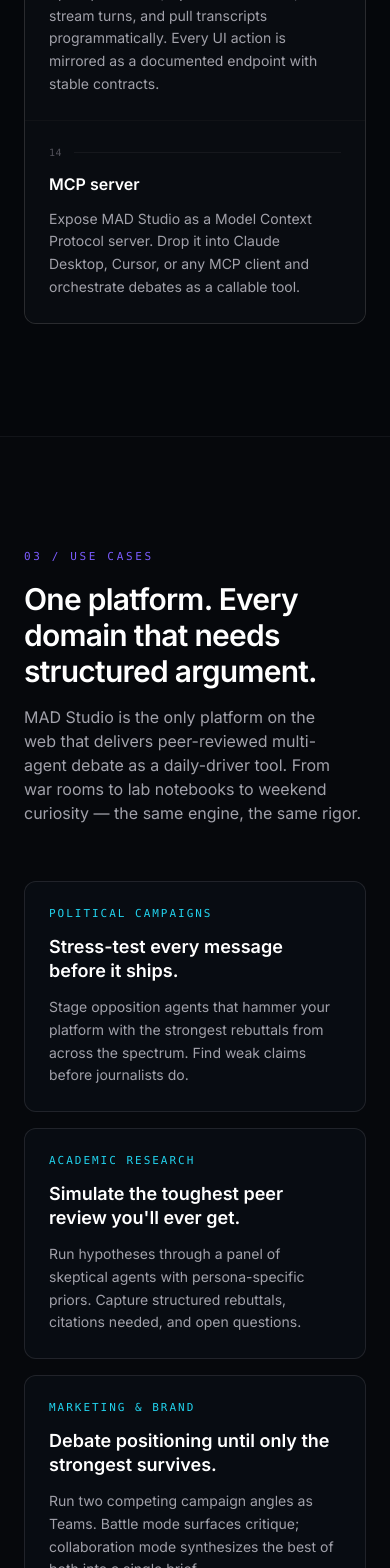
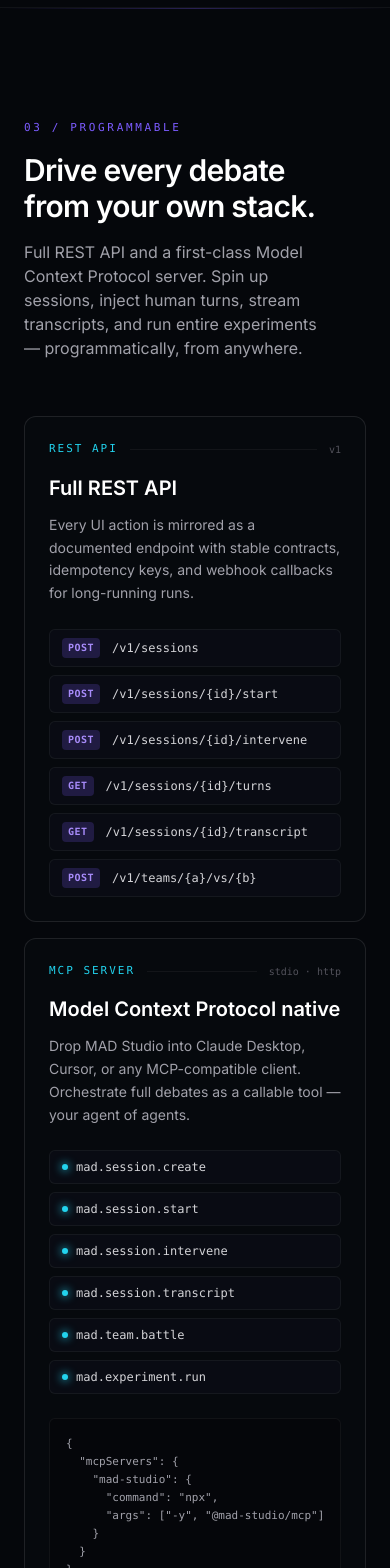
Before and after one commit to Andruuid/MADStudioLandingPage, a Next.js app: page / in a window 390 px wide. Shown: the part 5460-7028 px from the top of the page. Built offline with nearby package versions, Linux system fonts and the light colour scheme; no server answers.

Commit message:
Add dedicated API and MCP server section with nav link
Co-authored-by: Cursor <cursoragent@cursor.com>

```diff
--- a/app/page.tsx
+++ b/app/page.tsx
@@ -2,6 +2,7 @@ import Nav from "@/components/Nav";
 import Hero from "@/components/Hero";
 import Science from "@/components/Science";
 import Features from "@/components/Features";
+import ApiSection from "@/components/ApiSection";
 import UseCases from "@/components/UseCases";
 import Waitlist from "@/components/Waitlist";
 import Footer from "@/components/Footer";
@@ -13,6 +14,7 @@ export default function Home() {
       <Hero />
       <Science />
       <Features />
+      <ApiSection />
       <UseCases />
       <Waitlist />
       <Footer />
--- /dev/null
+++ b/components/ApiSection.tsx
@@ -0,0 +1,121 @@
+const endpoints = [
+  { method: "POST", path: "/v1/sessions" },
+  { method: "POST", path: "/v1/sessions/{id}/start" },
+  { method: "POST", path: "/v1/sessions/{id}/intervene" },
+  { method: "GET", path: "/v1/sessions/{id}/turns" },
+  { method: "GET", path: "/v1/sessions/{id}/transcript" },
+  { method: "POST", path: "/v1/teams/{a}/vs/{b}" },
+];
+
+const mcpTools = [
+  "mad.session.create",
+  "mad.session.start",
+  "mad.session.intervene",
+  "mad.session.transcript",
+  "mad.team.battle",
+  "mad.experiment.run",
+];
+
+export default function ApiSection() {
+  return (
+    <section
+      id="api"
+      className="relative border-t border-white/5 py-28 md:py-36"
+    >
+      <div
+        aria-hidden
+        className="absolute inset-x-0 top-0 mx-auto h-px max-w-6xl bg-gradient-to-r from-transparent via-accent/30 to-transparent"
+      />
+      <div className="mx-auto max-w-6xl px-6">
+        <div className="flex flex-col gap-4 md:max-w-2xl">
+          <span className="font-mono text-[11px] uppercase tracking-[0.24em] text-accent">
+            03 / Programmable
+          </span>
+          <h2 className="text-balance text-3xl font-semibold tracking-tight text-white md:text-5xl">
+            Drive every debate from your own stack.
+          </h2>
+          <p className="text-balance text-zinc-400 md:text-lg">
+            Full REST API and a first-class Model Context Protocol server.
+            Spin up sessions, inject human turns, stream transcripts, and run
+            entire experiments — programmatically, from anywhere.
+          </p>
+        </div>
+
+        <div className="mt-14 grid gap-4 lg:grid-cols-2">
+          <article className="glow-border relative overflow-hidden rounded-xl border border-white/10 bg-ink-900/70 p-6 md:p-8">
+            <div className="flex items-center gap-3">
+              <span className="font-mono text-[11px] uppercase tracking-[0.18em] text-accent-cyan">
+                REST API
+              </span>
+              <span className="h-px flex-1 bg-white/5" />
+              <span className="font-mono text-[10px] text-zinc-600">v1</span>
+            </div>
+            <h3 className="mt-4 text-xl font-semibold text-white md:text-2xl">
+              Full REST API
+            </h3>
+            <p className="mt-3 text-sm leading-relaxed text-zinc-400">
+              Every UI action is mirrored as a documented endpoint with stable
+              contracts, idempotency keys, and webhook callbacks for long-running
+              runs.
+            </p>
+
+            <ul className="mt-6 space-y-2 font-mono text-xs">
+              {endpoints.map((endpoint) => (
+                <li
+                  key={endpoint.path}
+                  className="flex items-center gap-3 rounded-md border border-white/5 bg-ink-800/60 px-3 py-2"
+                >
+                  <span className="rounded bg-accent/20 px-1.5 py-0.5 text-[10px] font-semibold tracking-wider text-accent-glow">
+                    {endpoint.method}
+                  </span>
+                  <span className="text-zinc-300">{endpoint.path}</span>
+                </li>
+              ))}
+            </ul>
+          </article>
+
+          <article className="glow-border relative overflow-hidden rounded-xl border border-white/10 bg-ink-900/70 p-6 md:p-8">
+            <div className="flex items-center gap-3">
+              <span className="font-mono text-[11px] uppercase tracking-[0.18em] text-accent-cyan">
+                MCP server
+              </span>
+              <span className="h-px flex-1 bg-white/5" />
+              <span className="font-mono text-[10px] text-zinc-600">stdio · http</span>
+            </div>
+            <h3 className="mt-4 text-xl font-semibold text-white md:text-2xl">
+              Model Context Protocol native
+            </h3>
+            <p className="mt-3 text-sm leading-relaxed text-zinc-400">
+              Drop MAD Studio into Claude Desktop, Cursor, or any MCP-compatible
+              client. Orchestrate full debates as a callable tool — your agent
+              of agents.
+            </p>
+
+            <ul className="mt-6 grid grid-cols-1 gap-2 font-mono text-xs sm:grid-cols-2">
+              {mcpTools.map((tool) => (
+                <li
+                  key={tool}
+                  className="flex items-center gap-2 rounded-md border border-white/5 bg-ink-800/60 px-3 py-2 text-zinc-300"
+                >
+                  <span className="h-1.5 w-1.5 rounded-full bg-accent-cyan shadow-[0_0_8px_1px_rgba(34,211,238,0.7)]" />
+                  {tool}
+                </li>
+              ))}
+            </ul>
+
+            <pre className="mt-6 overflow-x-auto rounded-md border border-white/5 bg-ink-950/80 p-4 font-mono text-[11px] leading-relaxed text-zinc-400">
+{`{
+  "mcpServers": {
+    "mad-studio": {
+      "command": "npx",
+      "args": ["-y", "@mad-studio/mcp"]
+    }
+  }
+}`}
+            </pre>
+          </article>
+        </div>
+      </div>
+    </section>
+  );
+}
--- a/components/Features.tsx
+++ b/components/Features.tsx
@@ -46,14 +46,6 @@ const features = [
   {
     title: "In-app + email notifications",
     body: "Get pinged when a run finishes or hits its cost cap. Resend integration when configured, in-app fallback when not.",
-  },
-  {
-    title: "Full REST API",
-    body: "Spin up sessions, inject interventions, stream turns, and pull transcripts programmatically. Every UI action is mirrored as a documented endpoint with stable contracts.",
-  },
-  {
-    title: "MCP server",
-    body: "Expose MAD Studio as a Model Context Protocol server. Drop it into Claude Desktop, Cursor, or any MCP client and orchestrate debates as a callable tool.",
   },
 ];
 
--- a/components/Nav.tsx
+++ b/components/Nav.tsx
@@ -51,6 +51,9 @@ export default function Nav() {
           <a href="#features" className="transition hover:text-white">
             Features
           </a>
+          <a href="#api" className="transition hover:text-white">
+            API
+          </a>
           <a href="#use-cases" className="transition hover:text-white">
             Use Cases
           </a>
--- a/components/UseCases.tsx
+++ b/components/UseCases.tsx
@@ -50,7 +50,7 @@ export default function UseCases() {
       <div className="mx-auto max-w-6xl px-6">
         <div className="flex flex-col gap-4 md:max-w-2xl">
           <span className="font-mono text-[11px] uppercase tracking-[0.24em] text-accent">
-            03 / Use cases
+            04 / Use cases
           </span>
           <h2 className="text-balance text-3xl font-semibold tracking-tight text-white md:text-5xl">
             One platform. Every domain that needs structured argument.
--- a/components/Waitlist.tsx
+++ b/components/Waitlist.tsx
@@ -71,7 +71,7 @@ export default function Waitlist() {
 
       <div className="relative mx-auto flex max-w-3xl flex-col items-center gap-8 px-6 text-center">
         <span className="font-mono text-[11px] uppercase tracking-[0.24em] text-accent">
-          04 / Beta access
+          05 / Beta access
         </span>
         <h2 className="text-balance text-4xl font-semibold tracking-tight text-white md:text-6xl">
           Be among the first to deploy{" "}
```
